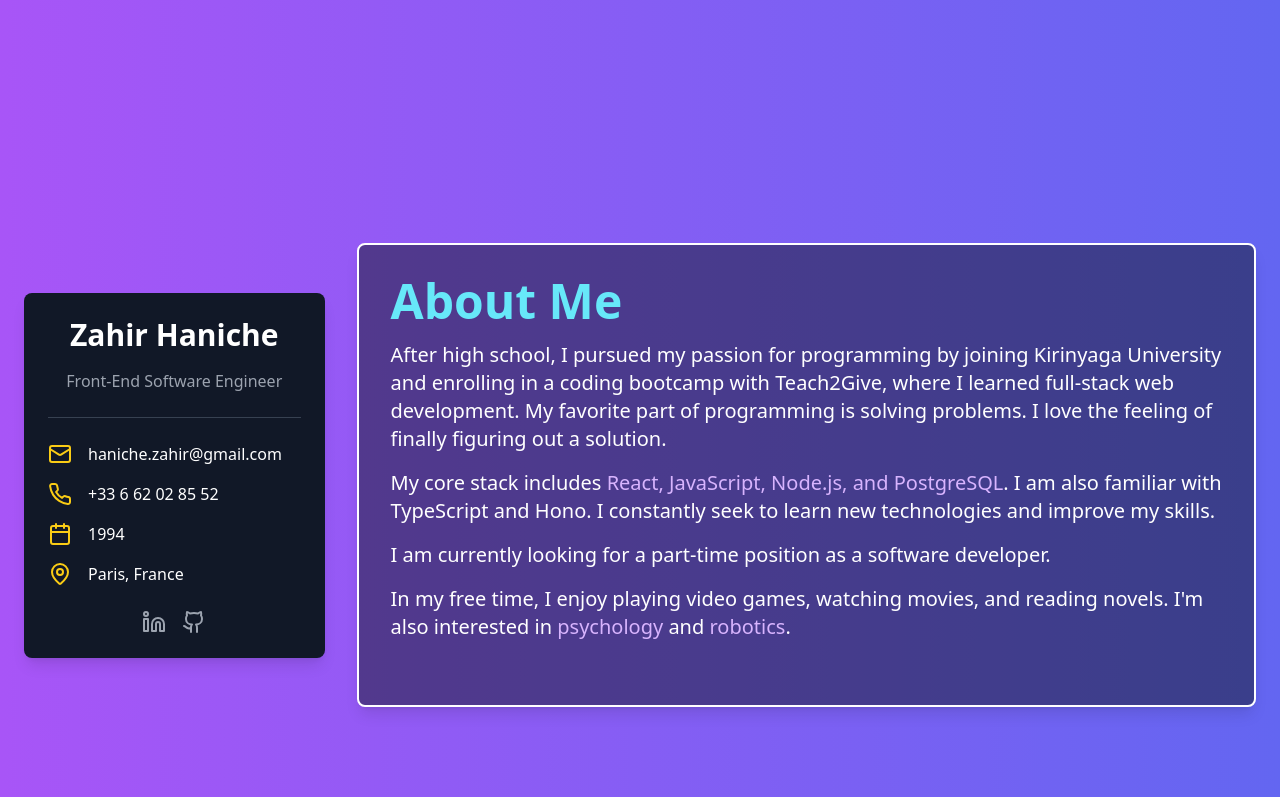
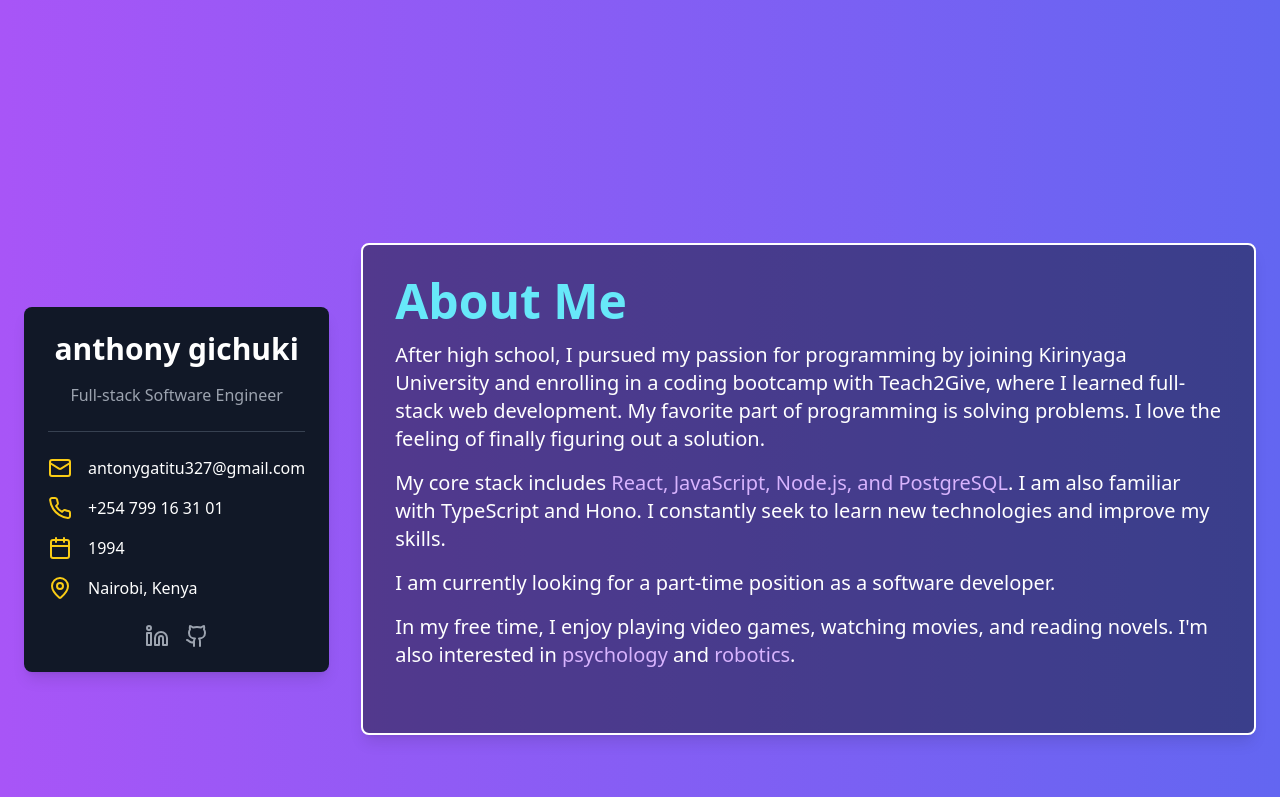
Before and after one commit to antosnizzah/my-portfolio, a React (Vite) app: page / in a window 1280 px wide. Shown: the part 581-1378 px from the top of the page. Built offline with nearby package versions, Linux system fonts and the light colour scheme.

Commit message:
made some changes

```diff
--- a/src/components/About.tsx
+++ b/src/components/About.tsx
@@ -7,17 +7,17 @@ const AboutMe: React.FC = () => {
       <div className="flex flex-col md:flex-row items-center justify-center md:space-x-8">
         {/* Left side: Profile Card */}
         <div className="w-full md:w-1/3 lg:w-1/4 bg-gray-900 p-6 rounded-lg shadow-lg">
-          <h2 className="text-3xl font-bold text-center mb-4">Zahir Haniche</h2>
-          <p className="text-center text-gray-400 mb-6">Front-End Software Engineer</p>
+          <h2 className="text-3xl font-bold text-center mb-4">anthony gichuki</h2>
+          <p className="text-center text-gray-400 mb-6">Full-stack  Software Engineer</p>
           <hr className="border-gray-700 mb-6" />
           <div className="space-y-4">
             <div className="flex items-center space-x-4">
               <Mail className="w-6 h-6 text-yellow-400" />
-              <span>haniche.zahir@gmail.com</span>
+              <span>antonygatitu327@gmail.com</span>
             </div>
             <div className="flex items-center space-x-4">
               <Phone className="w-6 h-6 text-yellow-400" />
-              <span>+33 6 62 02 85 52</span>
+              <span>+254 799 16 31 01</span>
             </div>
             <div className="flex items-center space-x-4">
               <Calendar className="w-6 h-6 text-yellow-400" />
@@ -25,7 +25,7 @@ const AboutMe: React.FC = () => {
             </div>
             <div className="flex items-center space-x-4">
               <MapPin className="w-6 h-6 text-yellow-400" />
-              <span>Paris, France</span>
+              <span>Nairobi, Kenya</span>
             </div>
           </div>
           <div className="flex justify-center mt-6 space-x-4">
```
